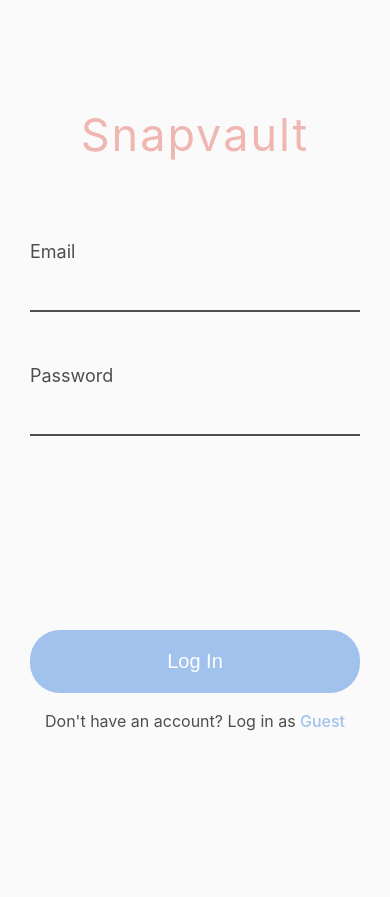
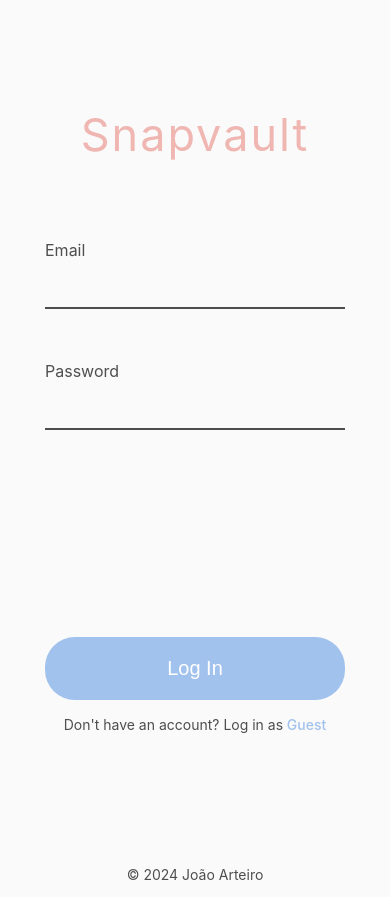
Before and after one commit to joaoarteiro/photo-gallery, a React (Vite) app: page /login in a window 390 px wide. Before the commit the page ends 860 px from the top, so only its background shows below. Built offline with nearby package versions, Linux system fonts and the light colour scheme; no server answers.

Commit message:
Styling improvements on modal

```diff
--- a/src/components/Login/Login.tsx
+++ b/src/components/Login/Login.tsx
@@ -1,7 +1,8 @@
+import { useState } from "react";
 import { useNavigate } from "react-router-dom";
-import { useState } from "react";
 import { signInWithEmailAndPassword, signInAnonymously } from "firebase/auth";
 import { auth } from "../../firebase/config";
+import Footer from "../shared/Footer/Footer";
 import "./login.css";
 
 const Login = () => {
@@ -49,6 +50,7 @@ const Login = () => {
   };
 
   return (
+    <>
       <div className="login-page">
         <h1>Snapvault</h1>
         <div className="login-card">
@@ -75,7 +77,11 @@ const Login = () => {
               className={`login-btn ${!validForm ? "--disabled" : ""}`}
               type="submit"
             >
-            {isLoading ? <div className="loading-spinner --small" /> : "Log In"}
+              {isLoading ? (
+                <div className="loading-spinner --small" />
+              ) : (
+                "Log In"
+              )}
             </button>
             <p>
               Don't have an account? Log in as
@@ -84,6 +90,8 @@ const Login = () => {
           </form>
         </div>
       </div>
+      <Footer />
+    </>
   );
 };
 
--- a/src/components/Login/login.css
+++ b/src/components/Login/login.css
@@ -4,8 +4,6 @@
   flex-direction: column;
   justify-content: center;
   align-items: center;
-  width: 100vw;
-  margin-left: calc(50% - 50vw);
   min-height: 100vh;
   background: #fafafa;
 }
@@ -96,6 +94,7 @@
   .login-form {
     padding: 40px 10px;
     background: #fafafa;
+    width: 300px;
   }
 
   .login-btn {
@@ -111,11 +110,11 @@
   }
 
   .login-form label {
-    font-size: 18px;
+    font-size: 16px;
   }
 
   .login-form p {
-    font-size: 16px;
+    font-size: 14px;
     text-align: center;
   }
 }
--- a/src/components/Modal/modal.css
+++ b/src/components/Modal/modal.css
@@ -3,12 +3,13 @@
   position: fixed;
   top: 0;
   left: 0;
-  width: 100%;
-  height: 100%;
-  background: rgba(0, 0, 0, 0.5);
+  width: 100vw;
+  height: 100vh;
+  background: rgba(0, 0, 0, 0.65);
   display: flex;
   justify-content: center;
   align-items: center;
+  z-index: 1;
 }
 
 .backdrop img {
```
Lines whose indentation alone changed are shown as unchanged.
